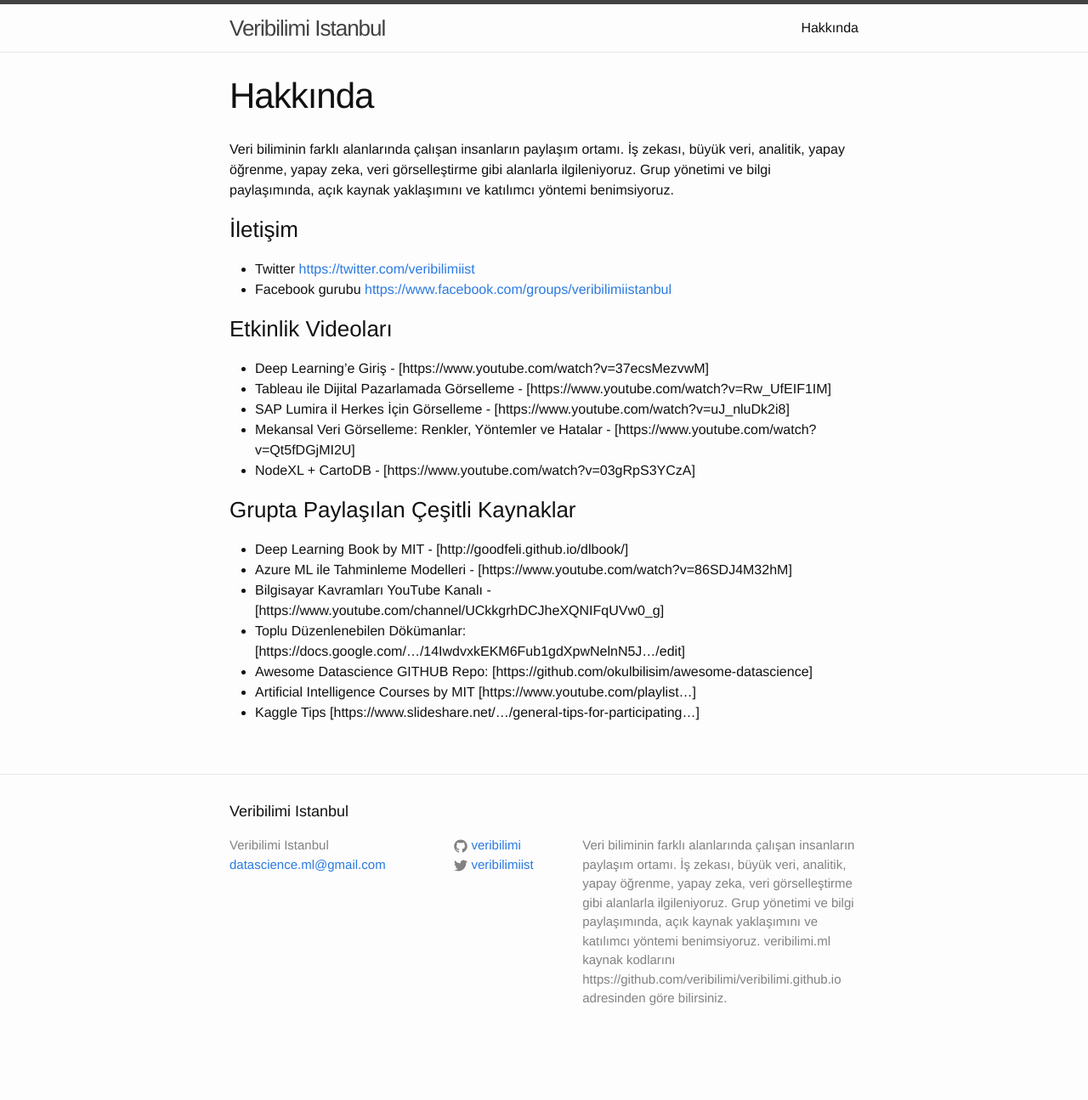
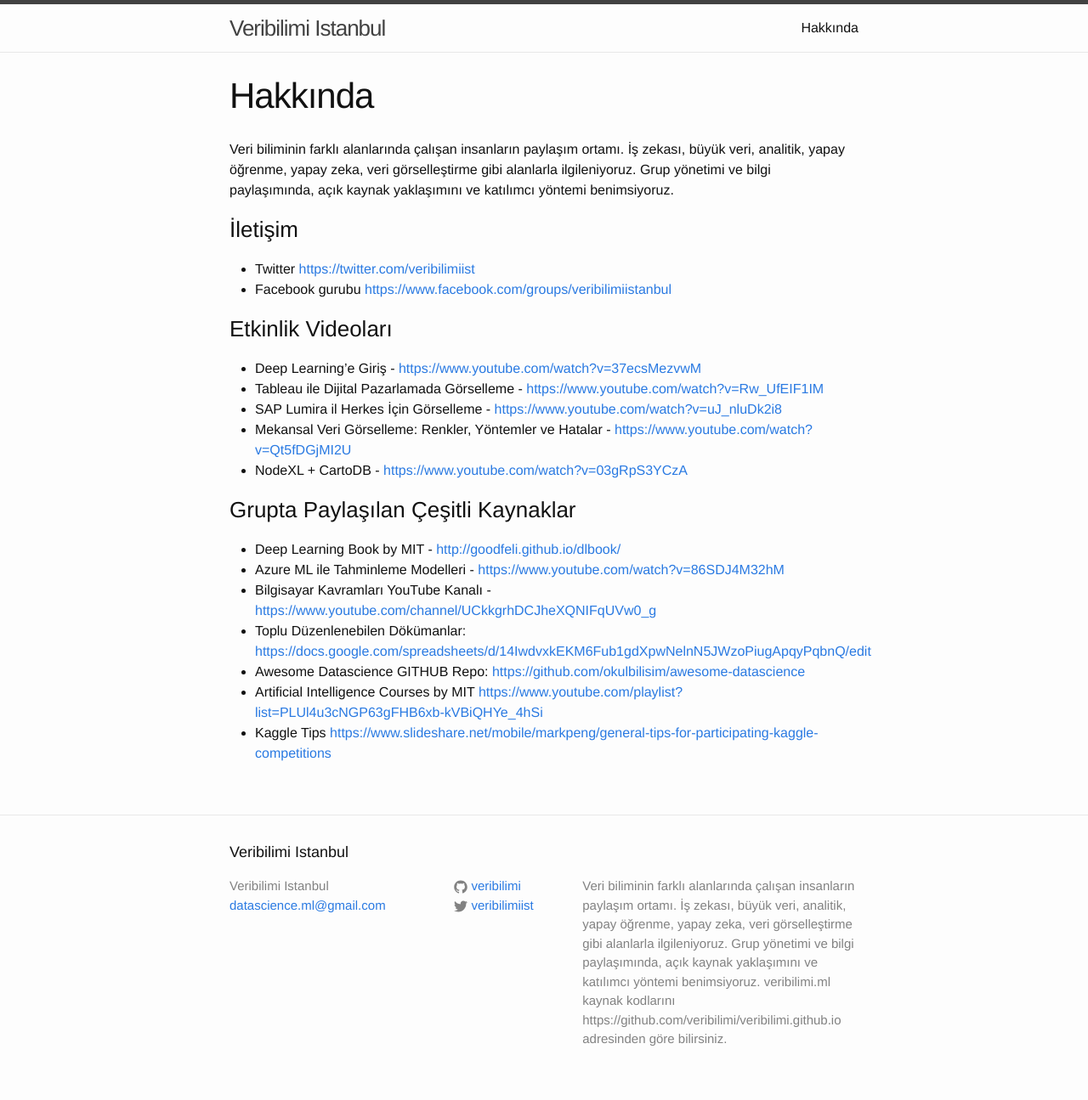
Before and after one commit to veribilimi/veribilimi.github.io, a Jekyll site: the page built from about.md, in a window 1280 px wide. Shown: the whole page at 85% size. Built offline with Jekyll 4.4.1, drawn with Linux system fonts in a browser that asks for light colours; before the commit the page ends 1247 px from its top, so only the background shows below that; some of the changed lines change nothing that is shown.

Commit message:
Fix the links

```diff
--- a/about.md
+++ b/about.md
@@ -15,17 +15,17 @@
 * Facebook gurubu [https://www.facebook.com/groups/veribilimiistanbul](https://www.facebook.com/groups/veribilimiistanbul/)
 
 ### Etkinlik Videoları
-* Deep Learning'e Giriş - [https://www.youtube.com/watch?v=37ecsMezvwM]
-* Tableau ile Dijital Pazarlamada Görselleme - [https://www.youtube.com/watch?v=Rw_UfEIF1IM]
-* SAP Lumira il Herkes İçin Görselleme - [https://www.youtube.com/watch?v=uJ_nluDk2i8]
-* Mekansal Veri Görselleme: Renkler, Yöntemler ve Hatalar - [https://www.youtube.com/watch?v=Qt5fDGjMI2U]
-* NodeXL + CartoDB - [https://www.youtube.com/watch?v=03gRpS3YCzA]
+* Deep Learning'e Giriş - [https://www.youtube.com/watch?v=37ecsMezvwM](https://www.youtube.com/watch?v=37ecsMezvwM)
+* Tableau ile Dijital Pazarlamada Görselleme - [https://www.youtube.com/watch?v=Rw_UfEIF1IM](https://www.youtube.com/watch?v=Rw_UfEIF1IM)
+* SAP Lumira il Herkes İçin Görselleme - [https://www.youtube.com/watch?v=uJ_nluDk2i8](https://www.youtube.com/watch?v=uJ_nluDk2i8)
+* Mekansal Veri Görselleme: Renkler, Yöntemler ve Hatalar - [https://www.youtube.com/watch?v=Qt5fDGjMI2U](https://www.youtube.com/watch?v=Qt5fDGjMI2U)
+* NodeXL + CartoDB - [https://www.youtube.com/watch?v=03gRpS3YCzA](https://www.youtube.com/watch?v=03gRpS3YCzA)
 
 ### Grupta Paylaşılan Çeşitli Kaynaklar
- * Deep Learning Book by MIT - [http://goodfeli.github.io/dlbook/]
- * Azure ML ile Tahminleme Modelleri - [https://www.youtube.com/watch?v=86SDJ4M32hM]
- * Bilgisayar Kavramları YouTube Kanalı - [https://www.youtube.com/channel/UCkkgrhDCJheXQNIFqUVw0_g]
- * Toplu Düzenlenebilen Dökümanlar: [https://docs.google.com/…/14IwdvxkEKM6Fub1gdXpwNelnN5J…/edit]
- * Awesome Datascience GITHUB Repo: [https://github.com/okulbilisim/awesome-datascience]
- * Artificial Intelligence Courses by MIT [https://www.youtube.com/playlist…]
- * Kaggle Tips [https://www.slideshare.net/…/general-tips-for-participating…]
+ * Deep Learning Book by MIT - [http://goodfeli.github.io/dlbook/](http://goodfeli.github.io/dlbook/)
+ * Azure ML ile Tahminleme Modelleri - [https://www.youtube.com/watch?v=86SDJ4M32hM](https://www.youtube.com/watch?v=86SDJ4M32hM)
+ * Bilgisayar Kavramları YouTube Kanalı - [https://www.youtube.com/channel/UCkkgrhDCJheXQNIFqUVw0_g](https://www.youtube.com/channel/UCkkgrhDCJheXQNIFqUVw0_g)
+ * Toplu Düzenlenebilen Dökümanlar: [https://docs.google.com/spreadsheets/d/14IwdvxkEKM6Fub1gdXpwNelnN5JWzoPiugApqyPqbnQ/edit](https://docs.google.com/spreadsheets/d/14IwdvxkEKM6Fub1gdXpwNelnN5JWzoPiugApqyPqbnQ/edit)
+ * Awesome Datascience GITHUB Repo: [https://github.com/okulbilisim/awesome-datascience](https://github.com/okulbilisim/awesome-datascience)
+ * Artificial Intelligence Courses by MIT [https://www.youtube.com/playlist?list=PLUl4u3cNGP63gFHB6xb-kVBiQHYe_4hSi](https://www.youtube.com/playlist?list=PLUl4u3cNGP63gFHB6xb-kVBiQHYe_4hSi)
+ * Kaggle Tips [https://www.slideshare.net/mobile/markpeng/general-tips-for-participating-kaggle-competitions](https://www.slideshare.net/mobile/markpeng/general-tips-for-participating-kaggle-competitions)
```
